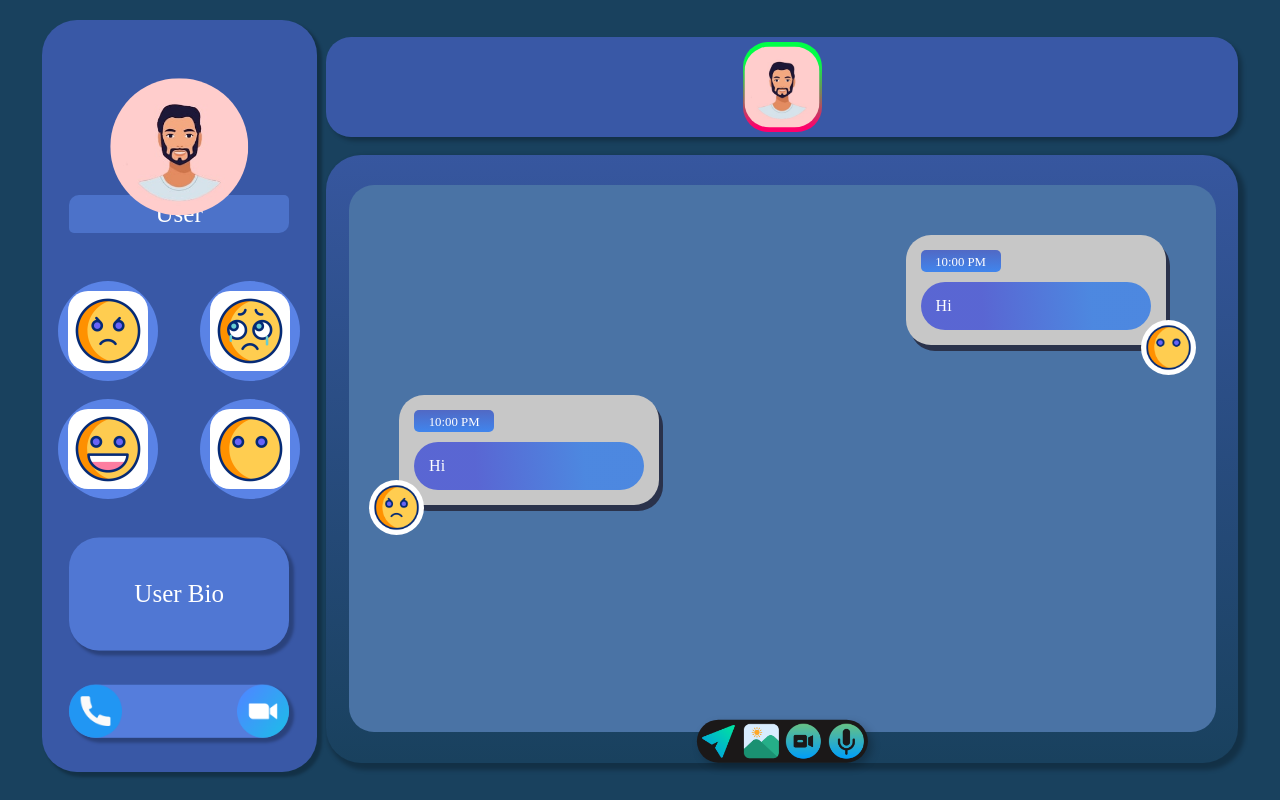
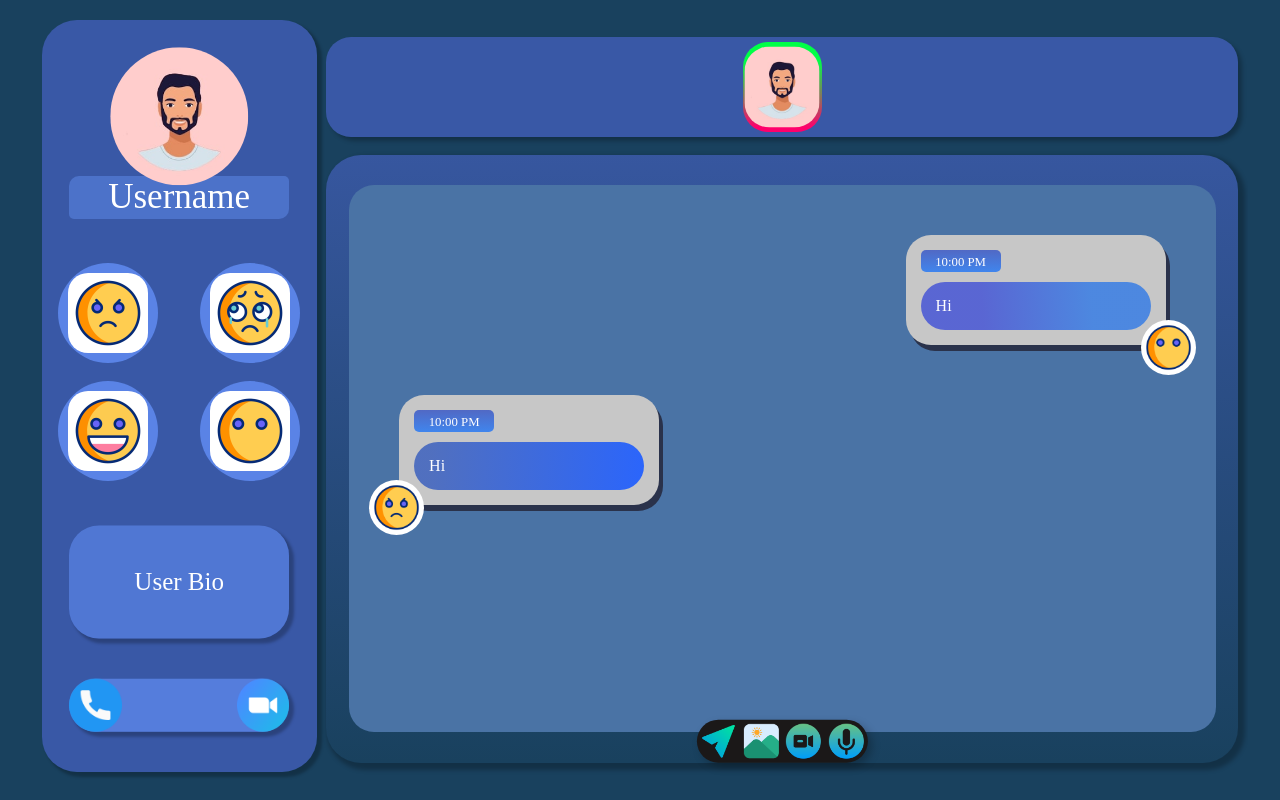
Before and after one commit to Dchans/chat, a plain HTML site: page index.html in a window 1280 px wide. Drawn offline with Linux system fonts and the light colour scheme.

Commit message:
Add files via upload

```diff
--- a/css/main.css
+++ b/css/main.css
@@ -80,7 +80,7 @@ body{
 }
 .left_profile_image{
     position: relative;
-    height: 25%;
+    height: 158px;
 }
 .left_profile_image .profile_image_div{
     z-index: 1;
@@ -89,14 +89,12 @@ body{
     border-radius: 100px;
 }
 .left_profile_image .user_name_div{
-    position: absolute;
     border-radius: 10px 5px;
     width: 80%;
-    height: 20%;
-    bottom: 10px;
+    height: 37%;
     background: rgba(84, 125, 215, 0.72);
     color: white;
-    font-size: 25px;
+    font-size: 35px;
 }
 .left_reaction_container{
     height: 30%;
@@ -259,10 +257,15 @@ body{
 
 .user_message_container{
     border-radius: 1.52206rem;
-    background: linear-gradient(86deg, rgba(43, 61, 216, 0.70) 26.97%, rgba(52, 123, 229, 0.83) 73.96%);
     margin: 10px;
     padding: 15px;
     word-break: break-all;
+}
+.sender-message .user_message_container{
+    background: linear-gradient(86deg, rgba(43, 61, 216, 0.70) 26.97%, rgba(52, 123, 229, 0.83) 73.96%);
+}
+.reciever-message .user_message_container{
+    background: linear-gradient(94deg, rgba(47, 87, 189, 0.78) 7.99%, rgba(33, 95, 255, 0.94) 100%);
 }
 .user_message_container span{
     color: white;
@@ -295,14 +298,19 @@ body{
 /*------------------------------------------Responsive Queries--------------------------------------------------*/
 @media screen and (max-width:1000px),(max-height:600px) {
     .left_userinfo_box{
-        display: none;
         position: absolute;
-        left: -31vmax;
+        left:0;
         z-index: 2;
+        transform: translateX(-98%);
+        background: rgba(72, 99, 197, 1);
     }
     .userlist_msg_container{
         width: 100%;
     }
+    .left_userinfo_box:hover{
+        transform: translateX(0%);
+    }
+
 }
 @media screen and (max-height:800px) {
     .userlist_msg_container .profile_list {
--- a/index.html
+++ b/index.html
@@ -5,21 +5,21 @@
     <meta charset="UTF-8">
     <meta name="viewport" content="width=device-width, initial-scale=1.0">
     <title>Chat</title>
-    <link href="css/main.css" type="text/css" rel="stylesheet">
+    <link href="/css/main.css" type="text/css" rel="stylesheet">
 </head>
 
 <body>
     <div class="page_frame center_div">
         <div class="message_box display-flex flex-even">
             <div class="left_userinfo_box display-flex flex-even flex-col">
-                <div class="left_profile_image display-flex flex-center align-center">
+                <div class="left_profile_image display-flex flex-center align-center  flex-col">
                     <div class="profile_image_container">
                         <div class="profile_image_div center_div">
                             <img src="images/male.jpg">
                         </div>
                     </div>
                     <div class="user_name_div display-flex flex-center align-center">
-                        <span>User</span>
+                        <span>Username</span>
                     </div>
                 </div>
                 <div class="left_reaction_container display-grid small_gap grid-center">
@@ -51,7 +51,7 @@
                         </div>
 
                         <div class="hover_username">
-                            <span>User</span>
+                            <span>Username</span>
                         </div>
 
                     </div>
```
